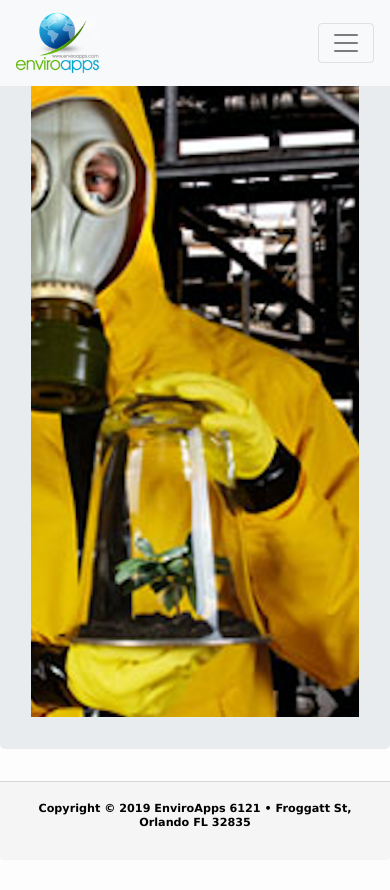
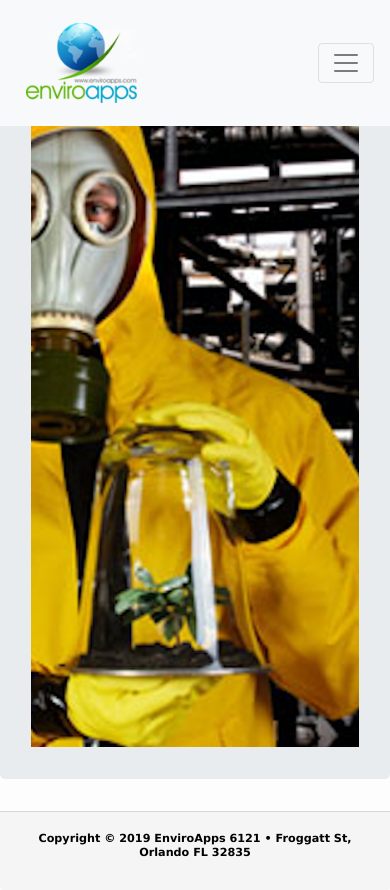
Before and after one commit to doctoron/eapharmics, a React (Create React App) app: page /cfr in a window 390 px wide. Before the commit the page ends 860 px from the top, so only its background shows below. Built offline with nearby package versions, Linux system fonts and the light colour scheme.

Commit message:
css styling and responsive testing

```diff
--- a/src/App.css
+++ b/src/App.css
@@ -17,13 +17,13 @@
 }
 /* globals */
 html, body {
-  padding-top: 5px;
+  padding-top: 20px;
   color: var(--mainBlack);
   background: var(--offWhite);
   font-family: Verdana, Geneva, Tahoma, sans-serif;
   line-height: 1.2;
   height: 100%;
-  margin: 0;
+  margin: 20;
   text-align: center;
   background-size: contain;
   background-repeat: no-repeat;
@@ -124,12 +124,13 @@ h6 {
 .nav-image {
   height: auto;
   width: auto;
-  margin: 0;
-  padding: 0;
-  max-height: 60px;
+  margin: 0px;
+  padding: 10px;
+  max-height: 100px;
   max-width: 350px;
 }
 .nav-icon {
+  left: 30px;
   font-size: 1.2rem;
   color: var(--primaryColor);
 }
```
